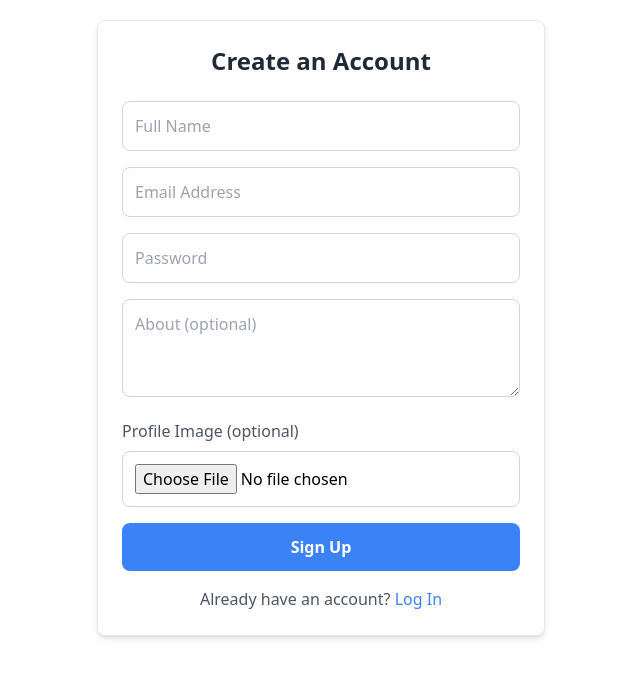
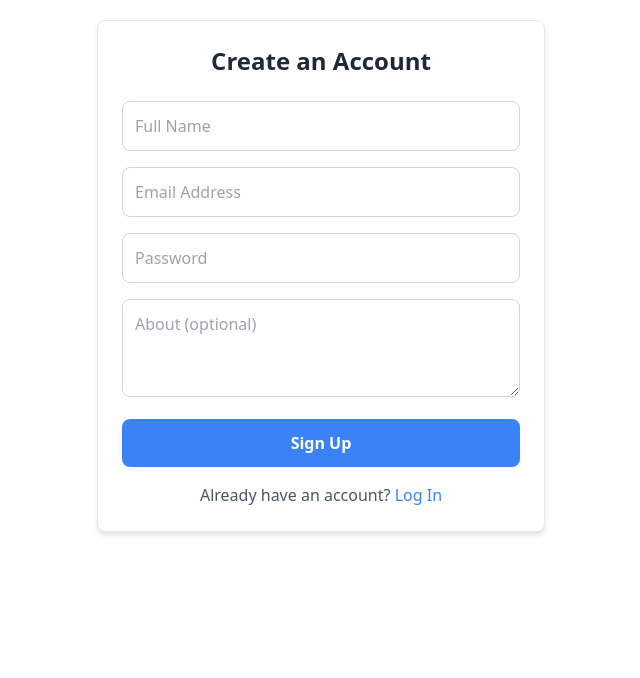
Before and after one commit to riyaranagithub/QuickChat, a React (Vite) app in the folder frontend/: page /signup in a window 1280 px wide. Shown: the top 678 px of the page, without its empty margins (319-959 px from the left). Built offline with nearby package versions, Linux system fonts and the light colour scheme.

Commit message:
removed profileImage

```diff
--- a/frontend/src/components/pages/SignUp.jsx
+++ b/frontend/src/components/pages/SignUp.jsx
@@ -1,5 +1,5 @@
 import React, { useState } from "react";
-import { Link,useNavigate } from "react-router-dom";
+import { Link, useNavigate } from "react-router-dom";
 
 const SignUp = () => {
   const [formData, setFormData] = useState({
@@ -8,23 +8,13 @@ const SignUp = () => {
     password: "",
     about: "",
   });
-  const navigate=useNavigate()
-  const [profileImage, setProfileImage] = useState(null); // Store the selected image file
-  const [imagePreview, setImagePreview] = useState(null); // Preview of the selected image
+  const navigate = useNavigate();
   const [errors, setErrors] = useState({}); // Store field-specific errors
 
   const handleChange = (e) => {
     const { name, value } = e.target;
     setFormData((prev) => ({ ...prev, [name]: value }));
     setErrors((prev) => ({ ...prev, [name]: null })); // Clear error for the field being edited
-  };
-
-  const handleImageChange = (e) => {
-    const file = e.target.files[0];
-    if (file) {
-      setProfileImage(file);
-      setImagePreview(URL.createObjectURL(file)); // Create a preview URL for the image
-    }
   };
 
   const handleSubmit = async (e) => {
@@ -34,9 +24,7 @@ const SignUp = () => {
     formDataObj.append("email", formData.email);
     formDataObj.append("password", formData.password);
     formDataObj.append("about", formData.about);
-    if (profileImage) {
-      formDataObj.append("profileImage", profileImage); // Attach the image file
-    }
+
     for (let [key, value] of formDataObj.entries()) {
       console.log(`${key}:`, value);
     }
@@ -44,15 +32,14 @@ const SignUp = () => {
       const response = await fetch(`${import.meta.env.VITE_BACKEND_URL}/auth/signup`, {
         method: "POST",
         body: formDataObj,
-        credentials: "include" // Send FormData as the request body
+        credentials: "include", // Send FormData as the request body
       });
 
       const result = await response.json();
       console.log("Signup response:", result);
       if (response.ok) {
         console.log("Signup successful:", result);
-        navigate("/")
-
+        navigate("/");
       } else {
         console.error("Signup error:", result.errors);
         setErrors(result.errors || {});
@@ -126,22 +113,6 @@ const SignUp = () => {
             <p className="text-red-500 text-sm mt-1">{errors.about}</p>
           )}
         </div>
-        <div>
-          <label className="block mb-2 text-gray-600">Profile Image (optional)</label>
-          <input
-            type="file"
-            accept="image/*"
-            onChange={handleImageChange}
-            className="w-full p-3 border border-gray-300 rounded-lg focus:outline-none focus:ring-2 focus:ring-blue-500"
-          />
-          {imagePreview && (
-            <img
-              src={imagePreview}
-              alt="Preview"
-              className="mt-4 w-20 h-20 rounded-full object-cover"
-            />
-          )}
-        </div>
         <button
           type="submit"
           className="w-full bg-blue-500 text-white p-3 rounded-lg font-semibold hover:bg-blue-600 transition-colors"
```
Also changed, not shown: 1 other file (tests, documents, lock files or other folders).
